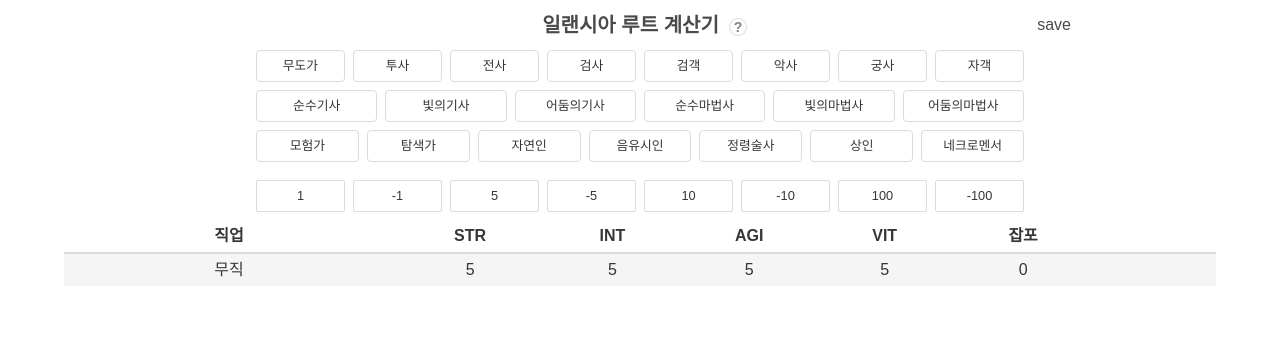
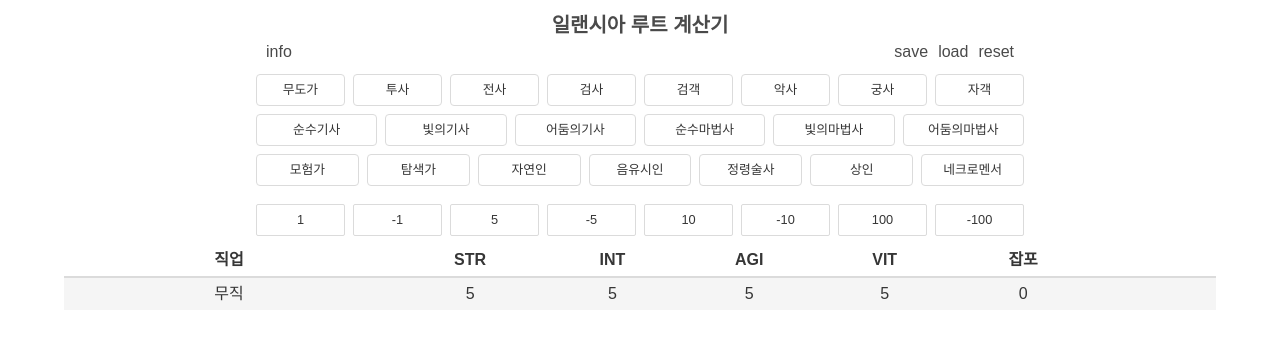
Before and after one commit to ktseo41/route-calculator, a React (Vite) app: page / in a window 1280 px wide. Shown: the top 340 px of the page. Built offline with nearby package versions, Linux system fonts and the light colour scheme; a web font is replaced by a local one.

Commit message:
utilbar 컴포넌트를 만들었다. save load modal을 진행할 것
-  save를 하면 clipboard로 복사됐다는 메세지 뜰 것
-  load하면 URL 입력창이 뜰 것

```diff
--- a/src/App.tsx
+++ b/src/App.tsx
@@ -19,6 +19,10 @@ const buttonsValues: ButtonState[] = [
   "-100",
 ];
 
+const Title = styled.div`
+  padding-top: 10px;
+`;
+
 const NotiButton = styled.span`
   border-style: solid;
   border-width: 1px;
@@ -28,7 +32,26 @@ const NotiButton = styled.span`
   font-size: 0.7em;
   padding: 0 3.8px;
   position: relative;
-  /* margin-top: 2px; */
+  margin-bottom: 3px;
+  margin-left: 10px;
+  cursor: pointer;
+`;
+
+const UtilBarSection = styled.section`
+  display: flex;
+  justify-content: space-between;
+  padding: 0px 10px 10px 0px;
+`;
+
+const UtilBarLeft = styled.div`
+  display: flex;
+`;
+
+const UtilBarRight = styled.div`
+  display: flex;
+`;
+
+const UtilBarItem = styled.div`
   margin-left: 10px;
   cursor: pointer;
 `;
@@ -60,6 +83,7 @@ function getCustomQueryFromRLL(rLL: RouteLinkedList): string {
 
   return result;
 }
+
 function getCurrentJobsFromQuery({ search }: Location): RouteLinkedList {
   /*
   _가 발견되면 다음 _가 있는지 탐색한다.
@@ -175,26 +199,17 @@ export default function App() {
 
   return (
     <CalculatorWrapper className="container">
-      <nav
-        className="is-flex"
-        style={{ alignItems: "center", justifyContent: "space-around" }}
+      <section>
+        <Title className="has-text-centered is-size-5 has-text-weight-semibold">
+          <div>
+            <span
+              style={{ cursor: "pointer" }}
+              onClick={() => {
+                location.reload();
+              }}
             >
-        <div id="dummy-flex-item" style={{ width: 43 }}></div>
-        <div
-          style={{ padding: "10px 0px" }}
-          className="has-text-centered is-size-5 has-text-weight-semibold"
-        >
-          <div>
-            <span style={{ cursor: "pointer" }} onClick={reset}>
               일랜시아 루트 계산기
             </span>
-            <NotiButton
-              onClick={() => {
-                setIsNotiOn(!isNotiOn);
-              }}
-            >
-              ?
-            </NotiButton>
           </div>
 
           {
@@ -204,8 +219,20 @@ export default function App() {
               iE11Message={iE11Message}
             />
           }
-        </div>
-        <span
+        </Title>
+      </section>
+      <UtilBarSection className="util-bar container column is-two-thirds-desktop is-two-thirds-tablet">
+        <UtilBarLeft>
+          <UtilBarItem
+            onClick={() => {
+              setIsNotiOn(!isNotiOn);
+            }}
+          >
+            info
+          </UtilBarItem>
+        </UtilBarLeft>
+        <UtilBarRight>
+          <UtilBarItem
             onClick={() => {
               const queryToSave = getCustomQueryFromRLL(rLL);
               if (queryToSave.length === 0) return;
@@ -213,8 +240,11 @@ export default function App() {
             }}
           >
             save
-        </span>
-      </nav>
+          </UtilBarItem>
+          <UtilBarItem>load</UtilBarItem>
+          <UtilBarItem onClick={reset}>reset</UtilBarItem>
+        </UtilBarRight>
+      </UtilBarSection>
       <section
         style={{ marginBottom: "10px" }}
         className="jobs disable-double-tap container column is-two-thirds-desktop is-two-thirds-tablet"
```
Lines whose indentation alone changed are shown as unchanged.
